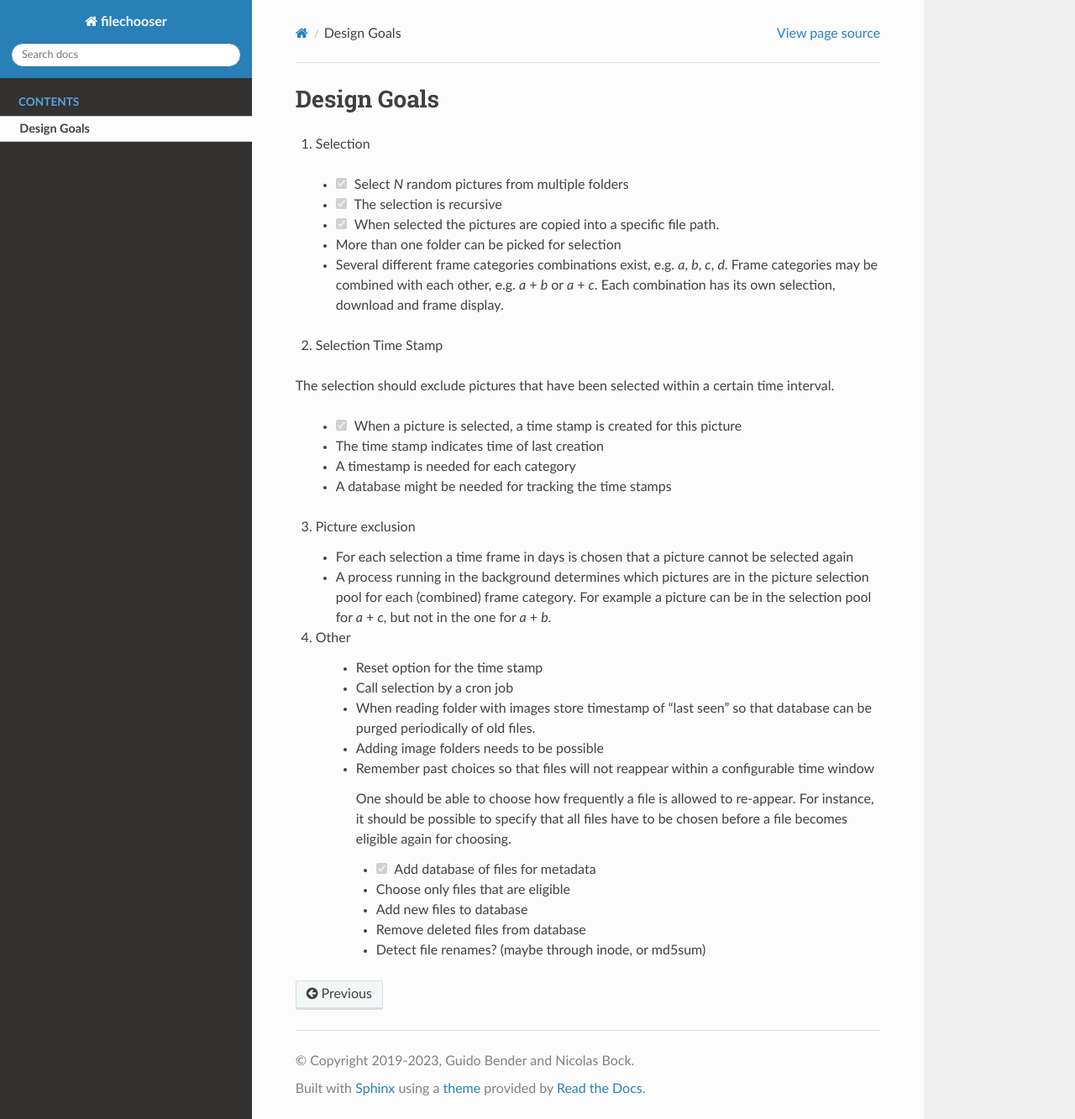
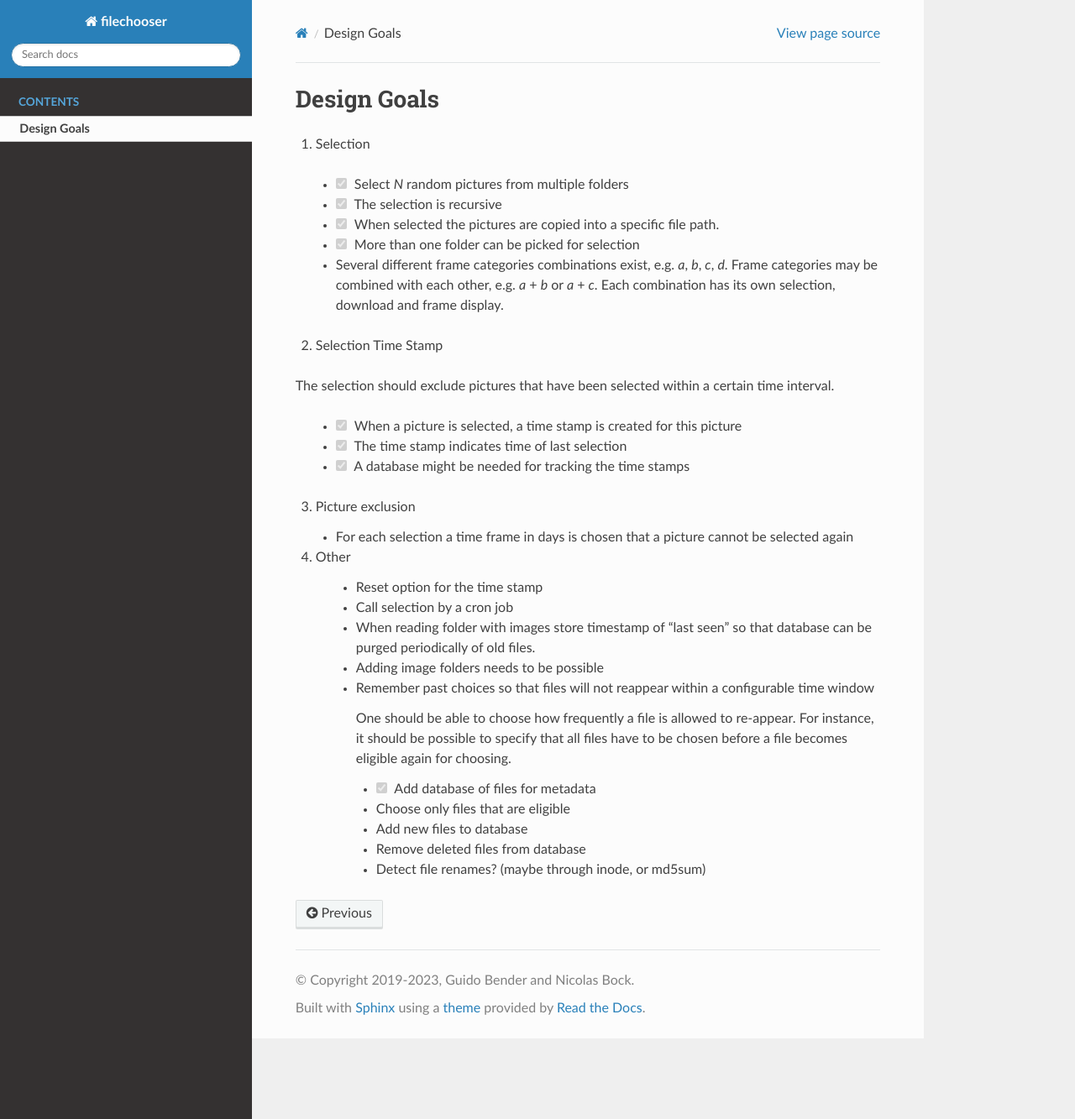
Before and after one commit to nicolasbock/filechooser, a Sphinx documentation site: the page built from docs/design_goals.rst, in a window 1280 px wide and 1333 px high. Shown: the whole window at 84% size. Built offline with Sphinx 7.4.7 and the Read the Docs theme 2.0.0, drawn with Linux system fonts in a browser that asks for light colours.

Commit message:
Update design goals
Signed-off-by: Nicolas Bock <nicolasbock@gmail.com>

```diff
--- a/docs/design_goals.rst
+++ b/docs/design_goals.rst
@@ -39,18 +39,13 @@
 
    - |check_| When a picture is selected, a time stamp is created for this
      picture
-   - The time stamp indicates time of last creation
-   - A timestamp is needed for each category
-   - A database might be needed for tracking the time stamps
+   - |check_| The time stamp indicates time of last selection
+   - |check_| A database might be needed for tracking the time stamps
 
 3. Picture exclusion
 
    - For each selection a time frame in days is chosen that a picture
      cannot be selected again
-   - A process running in the background determines which pictures are
-     in the picture selection pool for each (combined) frame category.
-     For example a picture can be in the selection pool for `a` + `c`,
-     but not in the one for `a` + `b`.
 
 4. Other
 
```
Also changed, not shown: other parts of docs/design_goals.rst (+1 -1 lines).
